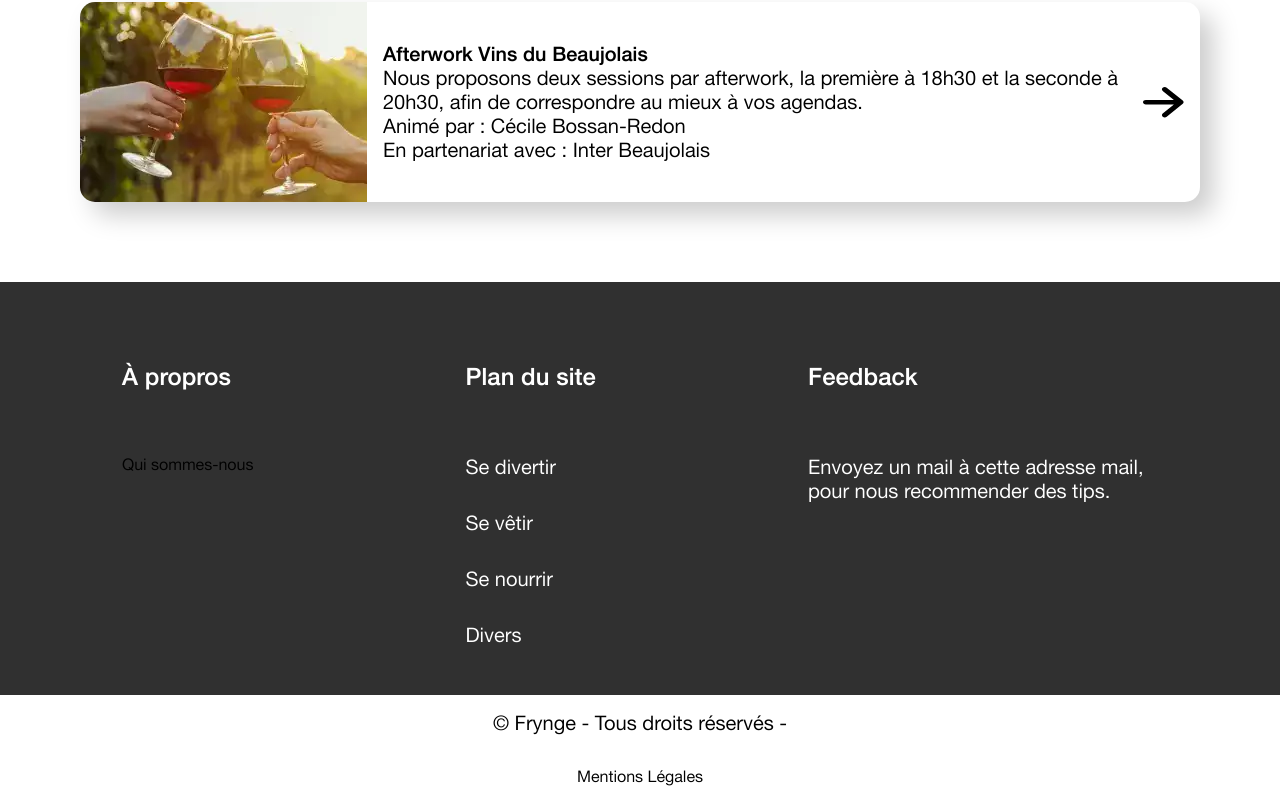
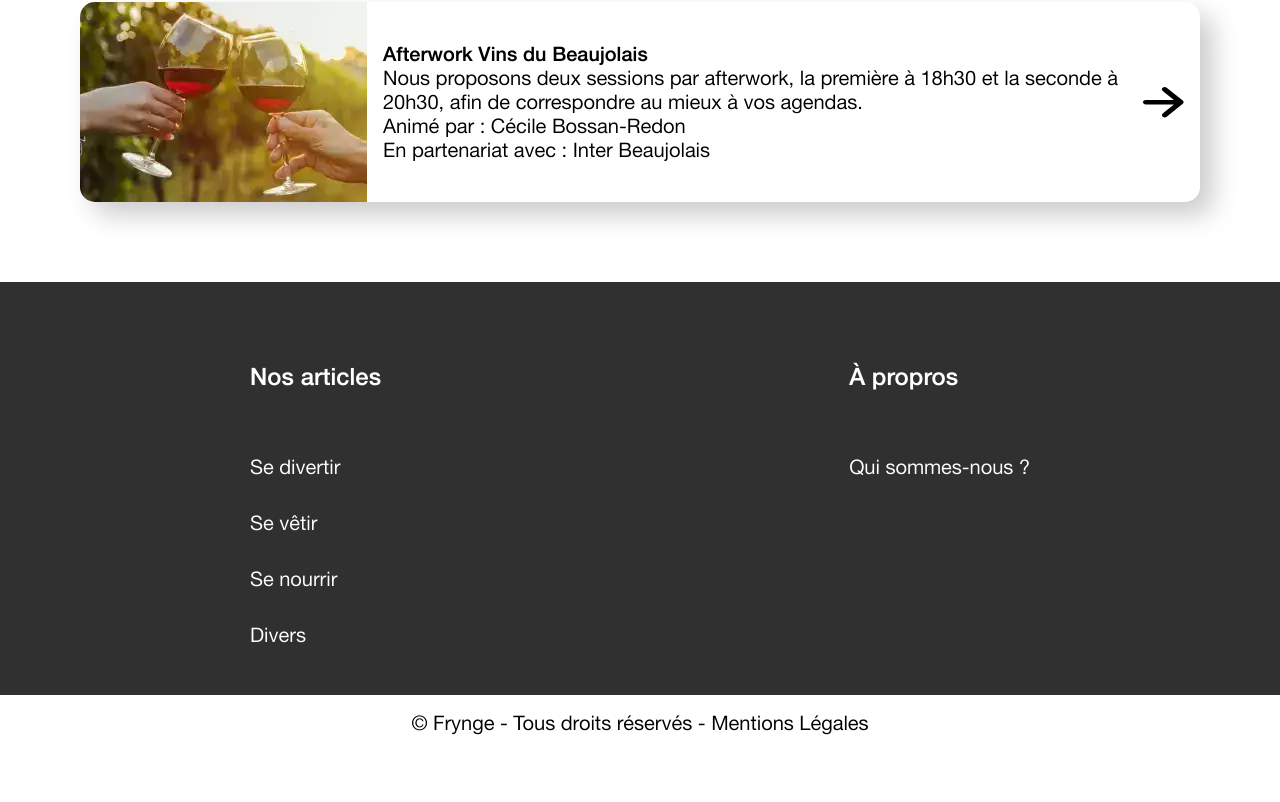
Before and after one commit to HeloisePi/Reboot2023_, a SvelteKit app: page / in a window 1280 px wide. Shown: the part 2732-3534 px from the top of the page. Built offline with nearby package versions, Linux system fonts and the light colour scheme.

Commit message:
New footer

```diff
--- a/src/routes/component/Footer.svelte
+++ b/src/routes/component/Footer.svelte
@@ -3,42 +3,34 @@
 
 <footer>
     <div class="contenaire">
+        <div class="">
+            <h5>Nos articles</h5>
+            <a href="../sedivertir"><p>
+                Se divertir
+            </p></a>
+            <a href="../sevetir"><p>
+                Se vêtir
+            </p></a>
+            <a href="../senourrir"><p>
+                Se nourrir
+            </p></a>
+            <a href="../divers"><p>
+                Divers
+            </p></a>
+        </div>
 
         <div class="">
             <h5>
                 À propros
             </h5>
-            <a href="../qui-sommes-nous">
-                Qui sommes-nous
-            </a>
+            <a href="../qui-sommes-nous"><p>
+                Qui sommes-nous ?
+            </p></a>
         </div>
-        <div class="">
-            <h5>Plan du site</h5>
-            <p>
-                Se divertir
-            </p>
-            <p>
-                Se vêtir
-            </p>
-            <p>
-                Se nourrir
-            </p>
-            <p>
-                Divers
-            </p>
-        </div>
-        <div class="">
-            <h5>
-                Feedback
-            </h5>
-            <p class="pFeedback">Envoyez un mail à cette adresse mail, pour nous recommender des tips.</p>
-        </div>
-
-
 
     </div>
     <div class="end">
-        <p class="black">© Frynge - Tous droits réservés - </p> <a href="../mentionslegales">Mentions Légales</a>
+        <p class="black">© Frynge - Tous droits réservés -  <a href="../mentionslegales">Mentions Légales</a></p>
     </div>
 </footer>
 
```
